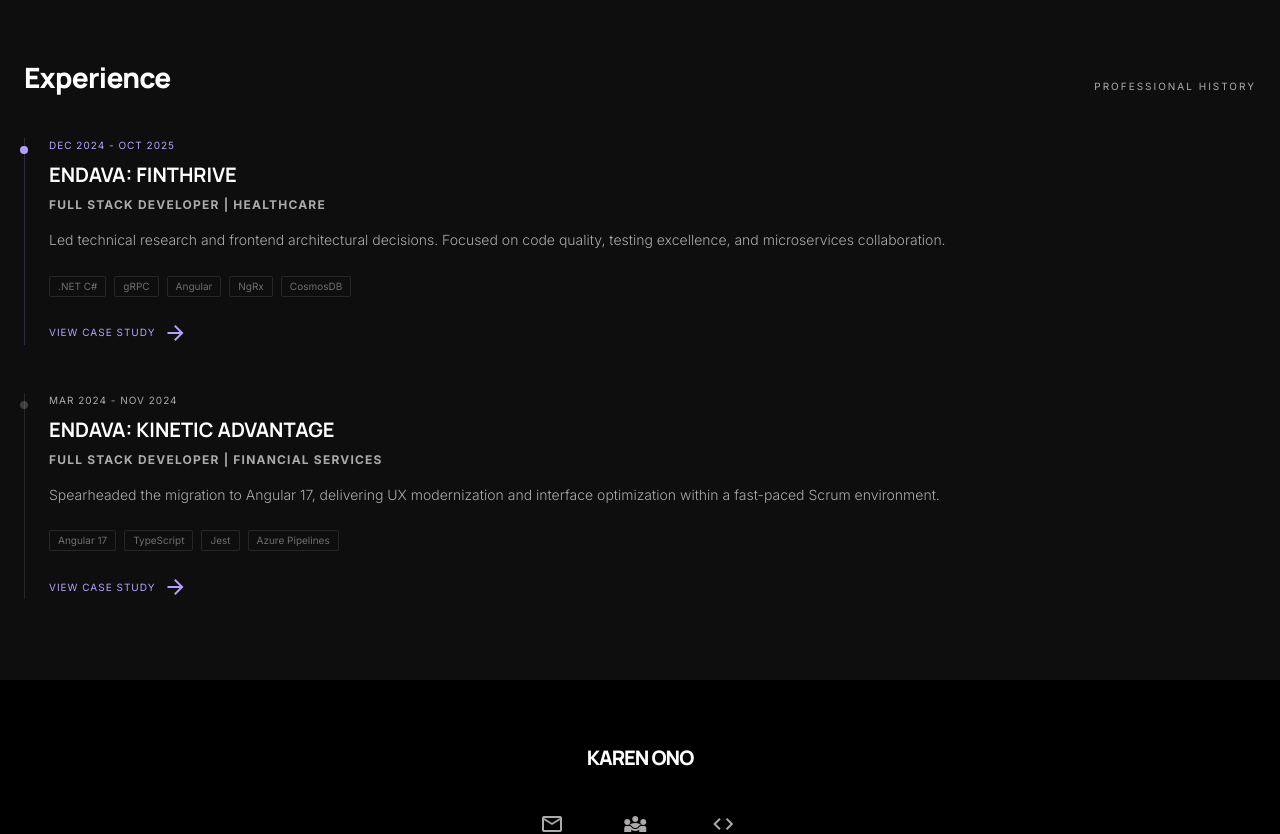
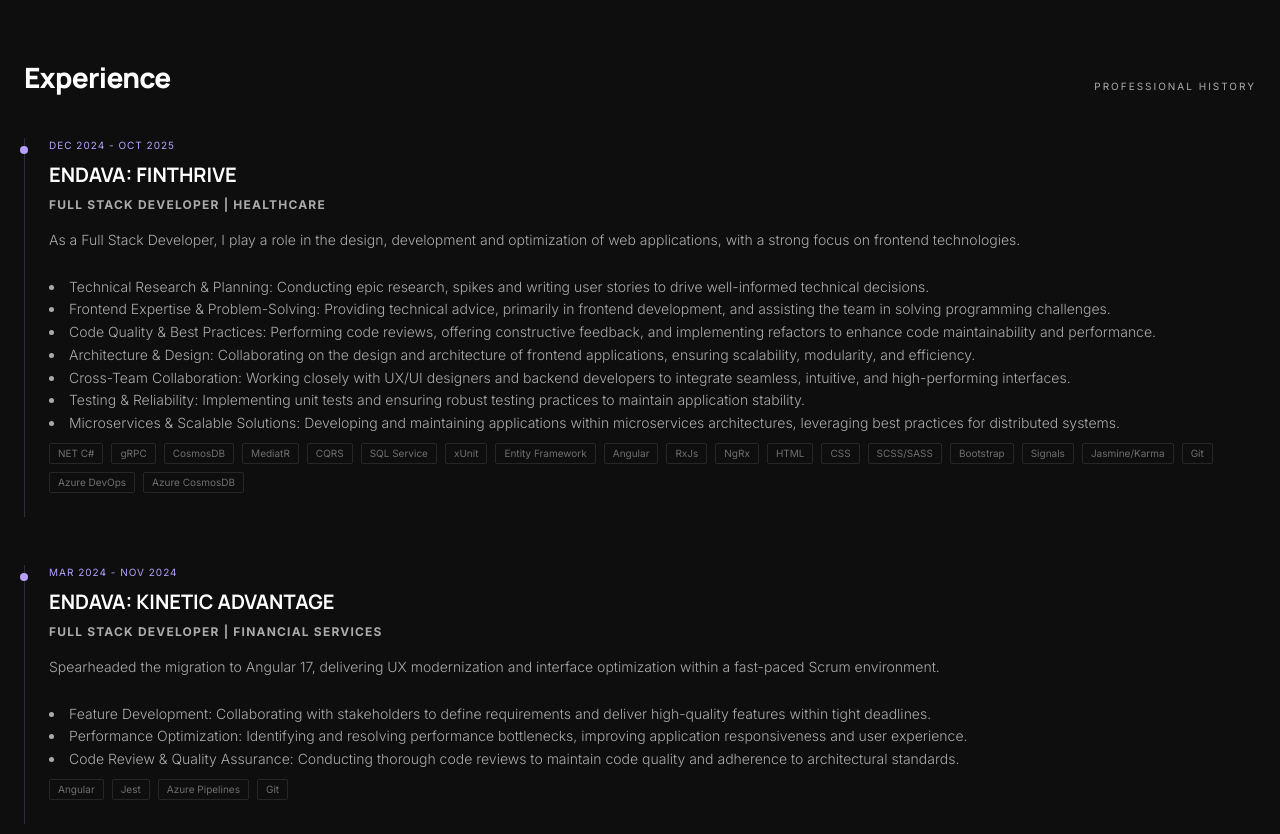
Before and after one commit to oonosan/web-portfolio, an Angular app: page / in a window 1280 px wide. Shown: the part 1200-2034 px from the top of the page. Built offline with nearby package versions, Linux system fonts and the light colour scheme.

Commit message:
Refactor Experience section

```diff
--- a/src/app/experience/experience.html
+++ b/src/app/experience/experience.html
@@ -6,84 +6,37 @@
       >
     </div>
     <div class="grid gap-12">
-      <!-- Job 1 -->
+      @for(experience of experiences; track experience.company) {
         <div class="group border-l border-primary/20 pl-6 relative">
           <div class="absolute w-2 h-2 bg-primary rounded-full -left-[5px] top-2"></div>
           <div class="flex flex-col gap-2 mb-4">
             <span class="font-label text-[10px] text-primary tracking-widest uppercase"
-            >Dec 2024 - Oct 2025</span
+              >{{ experience.duration }}</span
             >
-          <h4 class="font-headline text-xl font-bold text-white uppercase">Endava: Finthrive</h4>
-          <p class="text-on-surface-variant text-xs font-bold tracking-widest">
-            FULL STACK DEVELOPER | HEALTHCARE
+            <h4 class="font-headline text-xl font-bold text-white uppercase">{{ experience.company }}</h4>
+            <p class="text-on-surface-variant text-xs font-bold tracking-widest uppercase">
+              {{ experience.role }}
             </p>
           </div>
+
           <p class="text-on-surface-variant text-sm font-light leading-relaxed mb-6">
-          Led technical research and frontend architectural decisions. Focused on code quality,
-          testing excellence, and microservices collaboration.
+            {{ experience.description }}
           </p>
+
+          <ul class="list-disc text-on-surface-variant text-sm font-light leading-relaxed mb-2 list-inside">
+          @for(responsability of experience.responsabilities; track responsability) {
+              <li>{{ responsability }}</li>
+            }
+          </ul>
+
           <div class="flex flex-wrap gap-2 mb-6">
+            @for(tech of experience.technologies; track tech) {
               <span class="text-[10px] text-white/40 border border-white/10 px-2 py-0.5 rounded"
-            >.NET C#</span
+                >{{ tech }}</span
               >
-          <span class="text-[10px] text-white/40 border border-white/10 px-2 py-0.5 rounded"
-            >gRPC</span
-          >
-          <span class="text-[10px] text-white/40 border border-white/10 px-2 py-0.5 rounded"
-            >Angular</span
-          >
-          <span class="text-[10px] text-white/40 border border-white/10 px-2 py-0.5 rounded"
-            >NgRx</span
-          >
-          <span class="text-[10px] text-white/40 border border-white/10 px-2 py-0.5 rounded"
-            >CosmosDB</span
-          >
-        </div>
-        <a
-          class="text-primary font-label text-[10px] tracking-widest flex items-center gap-2 group-hover:gap-4 transition-all"
-          href="#"
-        >
-          VIEW CASE STUDY <span class="material-symbols-outlined text-[14px]">arrow_forward</span>
-        </a>
-      </div>
-      <!-- Job 2 -->
-      <div class="group border-l border-white/10 pl-6 relative">
-        <div class="absolute w-2 h-2 bg-white/20 rounded-full -left-[5px] top-2"></div>
-        <div class="flex flex-col gap-2 mb-4">
-          <span class="font-label text-[10px] text-on-surface-variant tracking-widest uppercase"
-            >Mar 2024 - Nov 2024</span
-          >
-          <h4 class="font-headline text-xl font-bold text-white uppercase">
-            Endava: Kinetic Advantage
-          </h4>
-          <p class="text-on-surface-variant text-xs font-bold tracking-widest">
-            FULL STACK DEVELOPER | FINANCIAL SERVICES
-          </p>
-        </div>
-        <p class="text-on-surface-variant text-sm font-light leading-relaxed mb-6">
-          Spearheaded the migration to Angular 17, delivering UX modernization and interface
-          optimization within a fast-paced Scrum environment.
-        </p>
-        <div class="flex flex-wrap gap-2 mb-6">
-          <span class="text-[10px] text-white/40 border border-white/10 px-2 py-0.5 rounded"
-            >Angular 17</span
-          >
-          <span class="text-[10px] text-white/40 border border-white/10 px-2 py-0.5 rounded"
-            >TypeScript</span
-          >
-          <span class="text-[10px] text-white/40 border border-white/10 px-2 py-0.5 rounded"
-            >Jest</span
-          >
-          <span class="text-[10px] text-white/40 border border-white/10 px-2 py-0.5 rounded"
-            >Azure Pipelines</span
-          >
-        </div>
-        <a
-          class="text-primary font-label text-[10px] tracking-widest flex items-center gap-2 group-hover:gap-4 transition-all"
-          href="#"
-        >
-          VIEW CASE STUDY <span class="material-symbols-outlined text-[14px]">arrow_forward</span>
-        </a>
+            }
           </div>
         </div>
+      }
+    </div>
   </section>
--- a/src/app/experience/experience.ts
+++ b/src/app/experience/experience.ts
@@ -2,8 +2,43 @@ import { Component } from '@angular/core';
 
 @Component({
   selector: 'experience',
-  imports: [],
   templateUrl: './experience.html',
   styleUrl: './experience.css',
 })
-export class Experience {}
+export class Experience {
+  experiences = [
+    {
+      company: 'Endava: Finthrive',
+      duration: 'Dec 2024 - Oct 2025',
+      role: 'Full Stack Developer | Healthcare',
+      description: 'As a Full Stack Developer, I play a role in the design, development and optimization of web applications, with a strong focus on frontend technologies.',
+      responsabilities: [
+        'Technical Research & Planning: Conducting epic research, spikes and writing user stories to drive well-informed technical decisions.',
+        'Frontend Expertise & Problem-Solving: Providing technical advice, primarily in frontend development, and assisting the team in solving programming challenges.',
+        'Code Quality & Best Practices: Performing code reviews, offering constructive feedback, and implementing refactors to enhance code maintainability and performance.',
+        'Architecture & Design: Collaborating on the design and architecture of frontend applications, ensuring scalability, modularity, and efficiency.',
+        'Cross-Team Collaboration: Working closely with UX/UI designers and backend developers to integrate seamless, intuitive, and high-performing interfaces.',
+        'Testing & Reliability: Implementing unit tests and ensuring robust testing practices to maintain application stability.',
+        'Microservices & Scalable Solutions: Developing and maintaining applications within microservices architectures, leveraging best practices for distributed systems.',
+      ],
+      technologies: [
+        'NET C#', 'gRPC', 'CosmosDB', 'MediatR', 'CQRS', 'SQL Service', 'xUnit', 'Entity Framework',
+        'Angular', 'RxJs', 'NgRx', 'HTML', 'CSS', 'SCSS/SASS', 'Bootstrap', 'Signals', 'Jasmine/Karma',
+        'Git', 'Azure DevOps', 'Azure CosmosDB'],
+    },
+    {
+      company: 'Endava: Kinetic Advantage',
+      duration: 'Mar 2024 - Nov 2024',
+      role: 'Full Stack Developer | Financial Services',
+      description: 'Spearheaded the migration to Angular 17, delivering UX modernization and interface optimization within a fast-paced Scrum environment.',
+      responsabilities: [
+        'Feature Development: Collaborating with stakeholders to define requirements and deliver high-quality features within tight deadlines.',
+        'Performance Optimization: Identifying and resolving performance bottlenecks, improving application responsiveness and user experience.',
+        'Code Review & Quality Assurance: Conducting thorough code reviews to maintain code quality and adherence to architectural standards.',
+      ],
+      technologies: [
+        'Angular', 'Jest', 'Azure Pipelines', 'Git'
+      ]
+    }
+  ];
+}
--- a/src/app/tech-stack/tech-stack.ts
+++ b/src/app/tech-stack/tech-stack.ts
@@ -1,12 +1,11 @@
-import { CommonModule, UpperCasePipe } from '@angular/common';
+
 import { Component } from '@angular/core';
 
 @Component({
   selector: 'tech-stack',
   templateUrl: './tech-stack.html',
   styleUrl: './tech-stack.css',
-  standalone: true,
-  imports: [ UpperCasePipe, CommonModule ]
+  standalone: true
 })
 export class TechStack {
   techStacks = [
```
Lines whose indentation alone changed are shown as unchanged.
